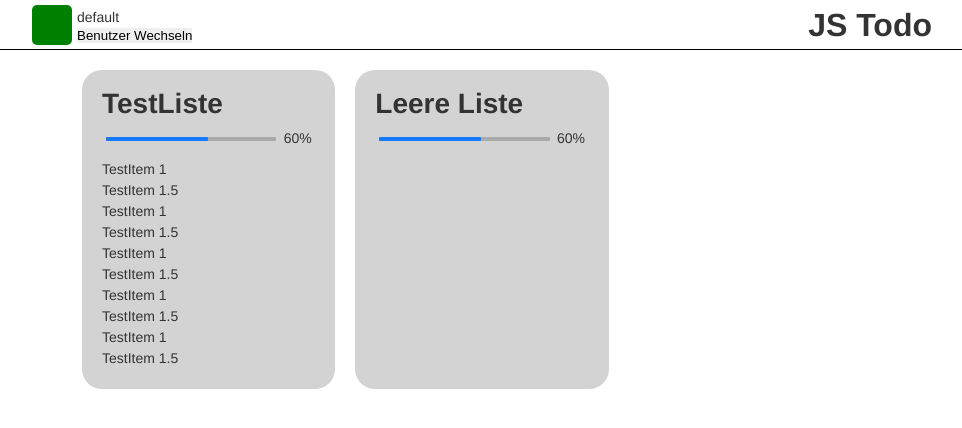
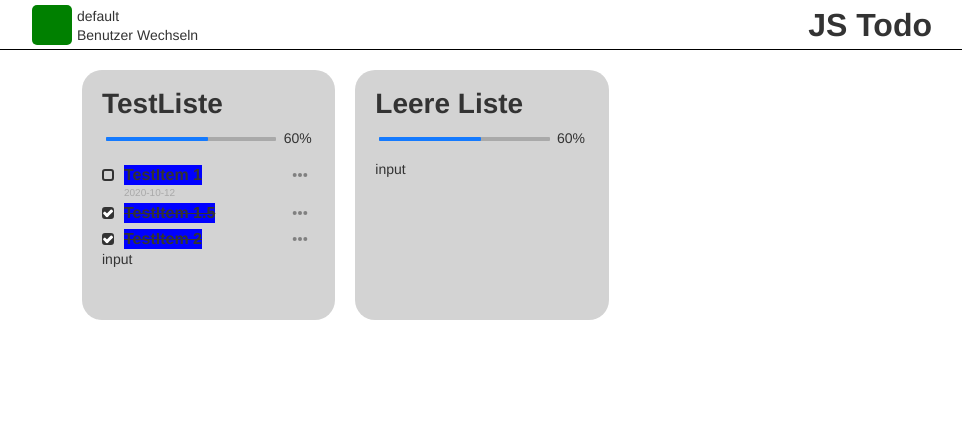
Before and after one commit to lucaschultz/jstodo, a Vue app in the folder client/: page / in a window 1280 px wide. Shown: the top 428 px of the page, without its empty margins (158-1120 px from the left). Built offline with nearby package versions, Linux system fonts and the light colour scheme.

Commit message:
More refined prototype

```diff
--- a/client/public/style.css
+++ b/client/public/style.css
@@ -83,6 +83,35 @@ html {
     box-sizing: inherit;
 }
 
+button {
+  border: none;
+  margin: 0;
+  padding: 0;
+  width: auto;
+  overflow: visible;
+
+  background: transparent;
+
+  /* inherit font & color from ancestor */
+  color: inherit;
+  font: inherit;
+
+  /* Normalize `line-height`. Cannot be changed from `normal` in Firefox 4+. */
+  line-height: normal;
+
+  /* Corrects font smoothing for webkit */
+  -webkit-font-smoothing: inherit;
+  -moz-osx-font-smoothing: inherit;
+
+  /* Corrects inability to style clickable `input` types in iOS */
+  -webkit-appearance: none;
+}
+
+button::-moz-focus-inner {
+  border: 0;
+  padding: 0;
+}
+
 /* Defaults */
 
 article,
@@ -140,19 +169,16 @@ input[type="search"],
 textarea,
 select {
     border: none;
-    background-color: #e4e4e4;
-    padding: 12px 10px;
-    padding: 1.2rem 1rem;
+    background-color: none;
+    padding: 0;
+    margin: 0;
     font: inherit;
-    margin: 6px 0;
-    margin: 0.6rem 0;
-    width: 100%;
-    line-height: 1.6;
-    height: 4.6rem;
+    line-height: 1.2;
     -webkit-appearance: none;
     -moz-appearance: none;
     appearance: none;
     -webkit-border-radius: 0;
+    background-color: inherit;
 }
 
 textarea {
@@ -341,3 +367,121 @@ h1 {
   background: #147aff;
   border-radius: inherit;
 }
+
+/* Todo Item */
+
+.todo-item {
+  display: flex;
+  align-items: center;
+  flex-wrap: wrap;
+  margin-top: 6px;
+}
+
+.todo-item input[type="checkbox"] {
+  display: none;
+}
+
+.todo-check {
+  box-sizing: border-box;
+  border-radius: 3px;
+  margin-right: 10px;
+  height: 12px;
+  width: 12px;
+  border: 2px solid #333;
+  position: relative;
+  cursor: pointer;
+  transition: background-color .1s ease-out;
+}
+
+.todo-check::before,
+.todo-check::after {
+  content: '';
+  top: 6px;
+  left: -2px;
+  display: block;
+  position: absolute;
+  height: 3px;
+  width: 6px;
+  background-color: white;
+  transform: rotate(45deg) scaleX(0);
+  transform-origin: right center;
+  border-radius: 1px;
+  transition: transform .1s ease-out;
+}
+
+.todo-check::after {
+  left: 2px;
+  width: 9px;
+  transform: rotate(-45deg) scaleX(0);
+  transform-origin: left center;
+  transition: transform .15s ease-out;
+}
+
+input:checked ~ .todo-check {
+  background-color: #333;
+}
+
+input:checked ~ .todo-check::before {
+  transform: rotate(45deg) scaleX(1);
+}
+
+input:checked ~ .todo-check::after {
+  transform: rotate(-45deg) scaleX(1);
+}
+
+
+.item-name {
+  display: block;
+  font-size: 16px;
+  font-weight: 600;
+  line-height: 1.2em;
+  text-decoration: none;
+  background-color: blue;
+}
+
+input:checked ~ .item-name {
+  text-decoration: line-through;
+}
+
+.item-due {
+  display: block;
+  color: darkgrey;
+  font-size: 10px;
+  margin-left: 22px;
+  overflow: hidden;
+  height: 12px;
+  transition: height .2s;
+}
+
+input:checked ~ .item-due {
+  height: 0;
+}
+
+.edit-button {
+  display: flex;
+  align-items: center;
+  justify-content: center;
+  height: 20px;
+  width:30px;
+  margin-left: auto;
+  border-radius: 3px;
+  transition: background-color .2s ease;
+}
+
+.edit-button:hover {
+  background-color: darkgrey;
+}
+
+.edit-button svg {
+  height: 4px;
+  width: 16px;
+}
+
+.edit-button-symbol {
+  fill: grey;
+}
+
+.break {
+  flex-basis: 100%;
+  height: 0;
+}
--- a/client/src/App.vue
+++ b/client/src/App.vue
@@ -21,71 +21,31 @@ export default {
           lists: [
             {
               name: 'TestListe',
+              id: '6874wd48wef8d',
               items: [
                 {
                   name: 'TestItem 1',
-                  done: false
+                  done: false,
+                  due: '01.01.2020',
+                  id: 'jfghtfztf'
                 },
                 {
                   name: 'TestItem 1.5',
-                  done: false
+                  done: true,
+                  due: '01.01.2020',
+                  id: 'dfkuhf6789'
                 },
                 {
                   name: 'TestItem 2',
-                  done: true
-                },
-                {
-                  name: 'TestItem 1',
-                  done: false
-                },
-                {
-                  name: 'TestItem 1.5',
-                  done: false
-                },
-                {
-                  name: 'TestItem 2',
-                  done: true
-                },
-                {
-                  name: 'TestItem 1',
-                  done: false
-                },
-                {
-                  name: 'TestItem 1.5',
-                  done: false
-                },
-                {
-                  name: 'TestItem 2',
-                  done: true
-                },
-                {
-                  name: 'TestItem 1',
-                  done: false
-                },
-                {
-                  name: 'TestItem 1.5',
-                  done: false
-                },
-                {
-                  name: 'TestItem 2',
-                  done: true
-                },
-                {
-                  name: 'TestItem 1',
-                  done: false
-                },
-                {
-                  name: 'TestItem 1.5',
-                  done: false
-                },
-                {
-                  name: 'TestItem 2',
-                  done: true
-                },
+                  done: true,
+                  due: '01.01.2020',
+                  id: '684fdfhdhsghzd'
+                }
               ]
             },
             {
               name: 'Leere Liste',
+              id: '87df8ewf7wd5df8',
               items: []
             }
           ]
--- a/client/src/components/TodoItem.vue
+++ b/client/src/components/TodoItem.vue
@@ -1,5 +1,56 @@
 <template>
-  <div class="list-wrapper">
-      <TodoList v-for="list in lists" v-bind:list="list"></TodoList>
-  </div>
+    <ul>
+        <li class="todo-item">
+          <input type="checkbox" :id="id" v-model="done">
+          <label class="todo-check" :for="id"></label>
+          <!-- <div class="item-info-wrapper"> -->
+          <div class="item-name">{{ name }}</div>
+          <!-- </div> -->
+          <button class="edit-button">
+            <svg width="11px" height="3px" viewBox="0 0 11 3" version="1.1" xmlns="http://www.w3.org/2000/svg" xmlns:xlink="http://www.w3.org/1999/xlink">
+              <g class="edit-button-symbol" fill="black">
+                <circle id="Oval" cx="1.5" cy="1.5" r="1.5"></circle>
+                <circle id="Oval-Copy" cx="5.5" cy="1.5" r="1.5"></circle>
+                <circle id="Oval-Copy-2" cx="9.5" cy="1.5" r="1.5"></circle>
+              </g>
+            </svg>
+          </button>
+          <div class="break"></div>
+          <div class="item-due">{{ due }}</div>
+        </li>
+    </ul>
 </template>
+
+<script>
+export default {
+  name: 'TodoList',
+  props: {
+    item: Object
+  },
+  methods: {
+    generateID () {
+      return '_' + Math.random().toString(36).substr(2, 9);
+    },
+    emitItem (item) {
+      if (item.id === null) {
+        item.id = this.generateID();
+      }
+      this.$emit('item', item);
+    }
+  },
+  data: function () {
+    return {
+      name: this.item.name,
+      done: this.item.done,
+      due: '2020-10-12',
+      id: this.item.id,
+      empty: {
+        name: 'Was gibts zu tun?',
+        due: 'dd.mm.yyyy',
+        done: false,
+        id: null
+      }
+    };
+  },
+};
+</script>
--- a/client/src/components/TodoList.vue
+++ b/client/src/components/TodoList.vue
@@ -11,13 +11,18 @@
         </div>
       </div>
       <ul>
-        <li v-for="item in openItems" v-bind:item="item" v-bind:key="item.name">{{ item.name }}</li>
+        <TodoItem v-for="item in list.items" v-bind:item="item" v-bind:key="item.id"></TodoItem>
       </ul>
+      <div class="list-editor">
+        input
+      </div>
     </div>
   </div>
 </template>
 
 <script>
+import TodoItem from './TodoItem.vue';
+
 export default {
   name: 'TodoList',
   props: {
@@ -34,6 +39,9 @@ export default {
         return u.done;
       });
     }
+  },
+  components: {
+    TodoItem
   }
 };
 </script>
```
